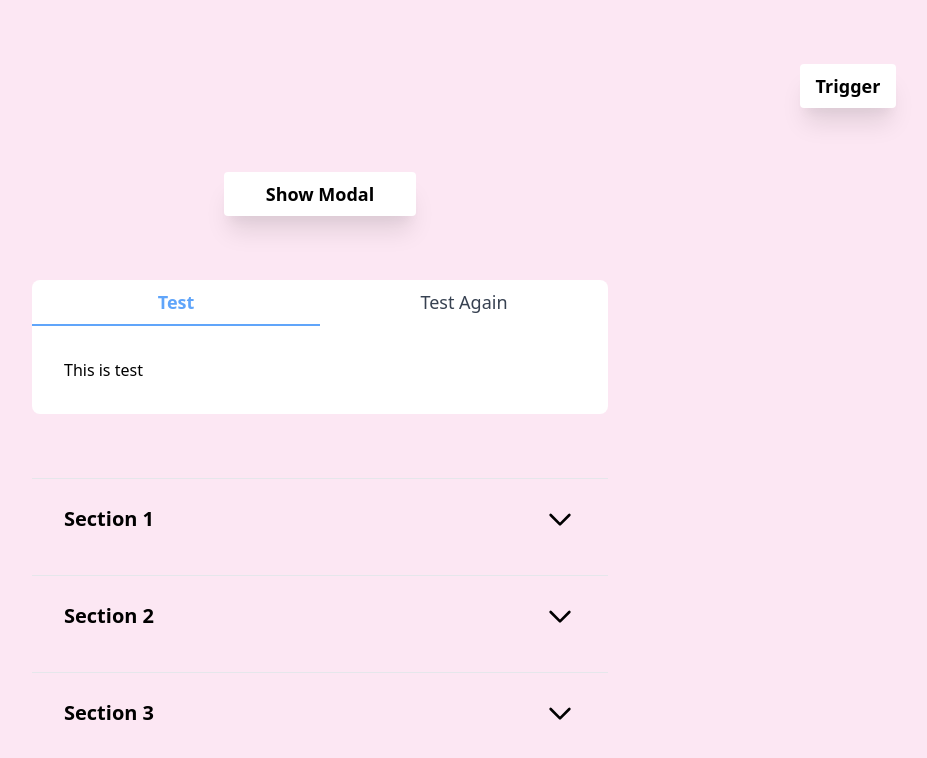
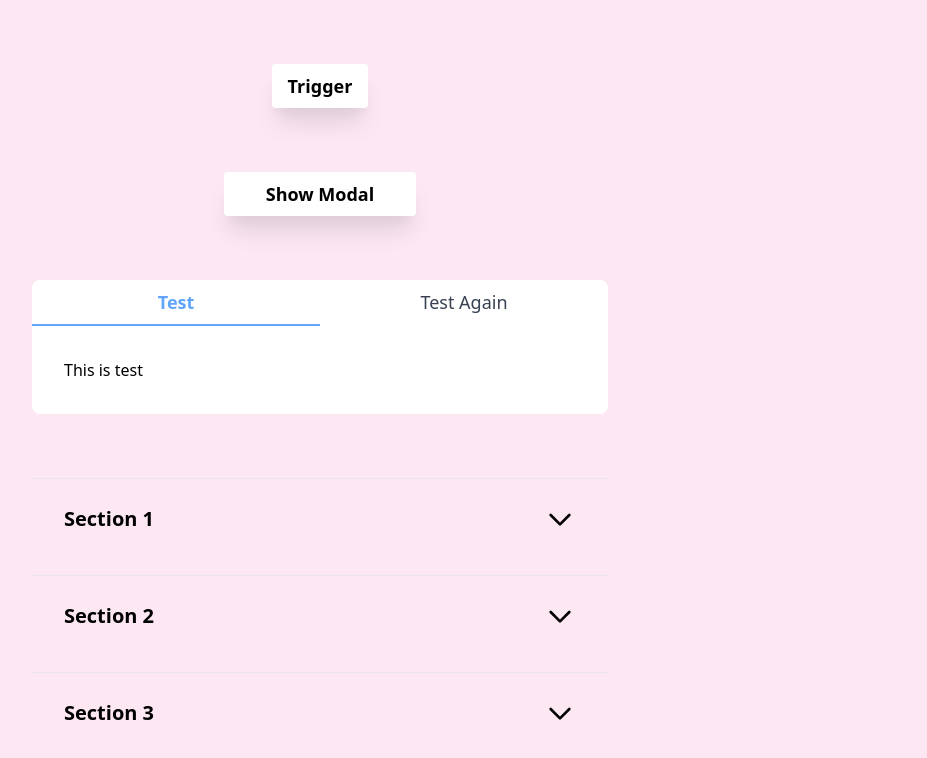
Before and after one commit to TunNandaAung/react-components, a React (Create React App) app: page / in a window 1280 px wide. Shown: the top 758 px of the page, without its empty margins (320-1247 px from the left). Built offline with nearby package versions, Linux system fonts and the light colour scheme.

Commit message:
Tweak dropdown component

```diff
--- a/src/App.js
+++ b/src/App.js
@@ -20,8 +20,12 @@ function App() {
         <Tab title={"Overview"}>Overview</Tab>
         <Tab title={"About"}>About</Tab>
       </Tabs> */}
-      <div className="m-16">
-        <Dropdown trigger={<Trigger />} body={<Body />}></Dropdown>
+      <div className="m-16 max-w-xl w-full mx-auto">
+        <Dropdown
+          trigger={<Trigger />}
+          body={<Body />}
+          align={"center"}
+        ></Dropdown>
       </div>
       <div className="flex items-center justify-center mt-16">
         <button
@@ -69,7 +73,7 @@ function App() {
 }
 
 const Trigger = () => (
-  <div className="w-24 bg-white shadow-xl rounded text-lg font-bold p-2 text-center cursor-pointer">
+  <div className="w-24 bg-white shadow-xl rounded text-lg font-bold p-2 text-center cursor-pointer relative">
     Trigger
   </div>
 );
--- a/src/components/Dropdown.js
+++ b/src/components/Dropdown.js
@@ -4,8 +4,14 @@ import { CSSTransition } from "react-transition-group";
 const Dropdown = (props) => {
   const [isOpen, setIsOpen] = useState(false);
 
+  const alignmentClass = {
+    right: "right-0",
+    left: "left-0",
+    center: "transform right-1/2 translate-x-1/2 transition",
+  };
+
   return (
-    <div className="dropdown relative" align="right" width="400px">
+    <div className="dropdown relative" align={props.align}>
       <div
         className="dropdown-toggle relative"
         onClick={() => setIsOpen(!isOpen)}
@@ -21,7 +27,8 @@ const Dropdown = (props) => {
       >
         <ul
           className={
-            "origin-top-right absolute right-0 mt-2 w-48 rounded-md bg-white shadow-lg z-50"
+            "absolute mt-2 w-48 rounded-md bg-white shadow-lg z-50 " +
+            alignmentClass[props.align]
           }
         >
           {props.body}
--- a/src/index.css
+++ b/src/index.css
@@ -35,7 +35,7 @@ body {
 }
 .pop-out-enter-active {
   opacity: 1;
-  transform: translateX(0);
+  transform: translateX(50%);
   transition: opacity 300ms, transform 300ms;
 }
 .pop-out-exit {
```
Also changed, not shown: 1 other file (tests, documents, lock files or other folders).
